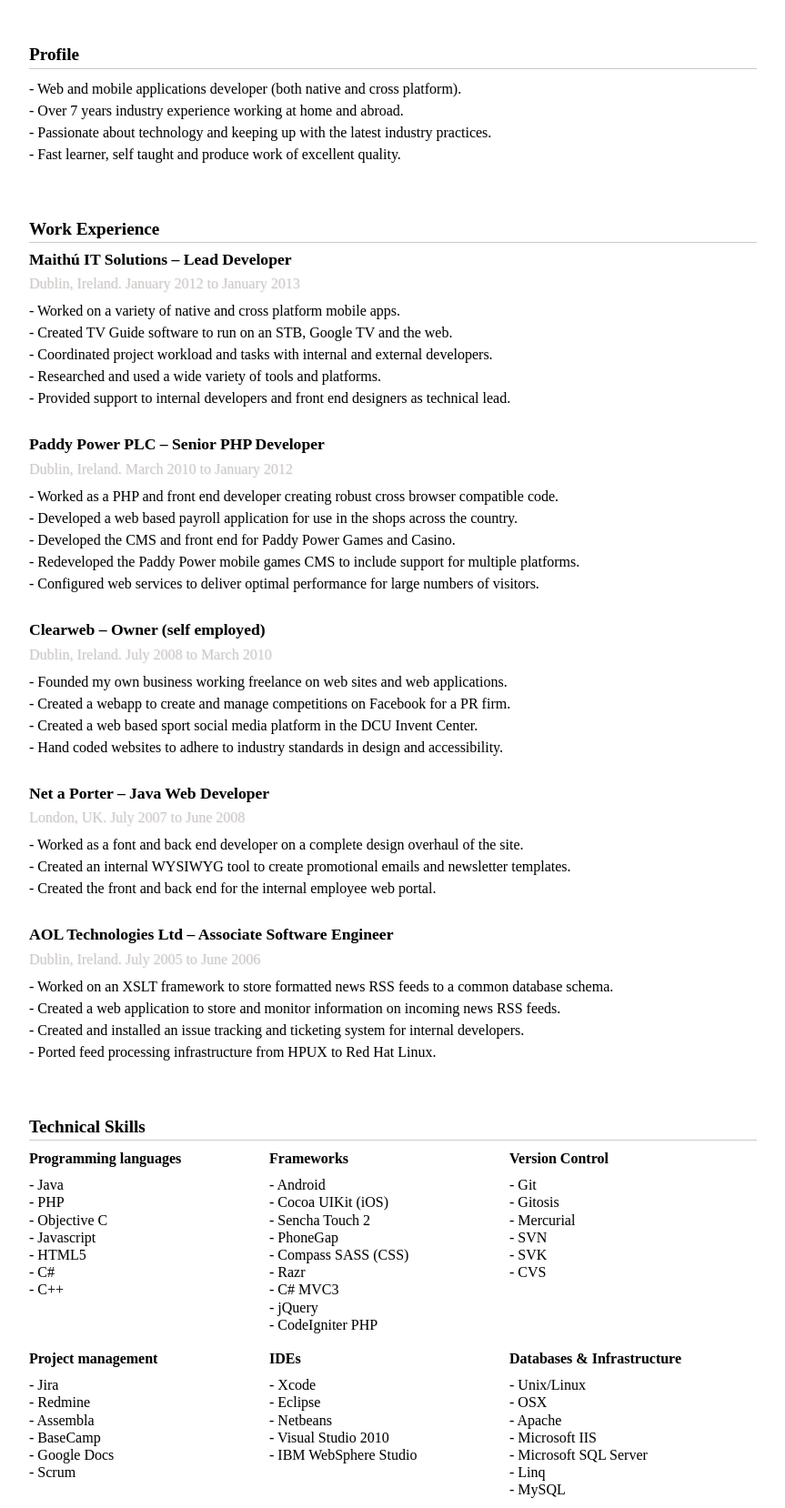
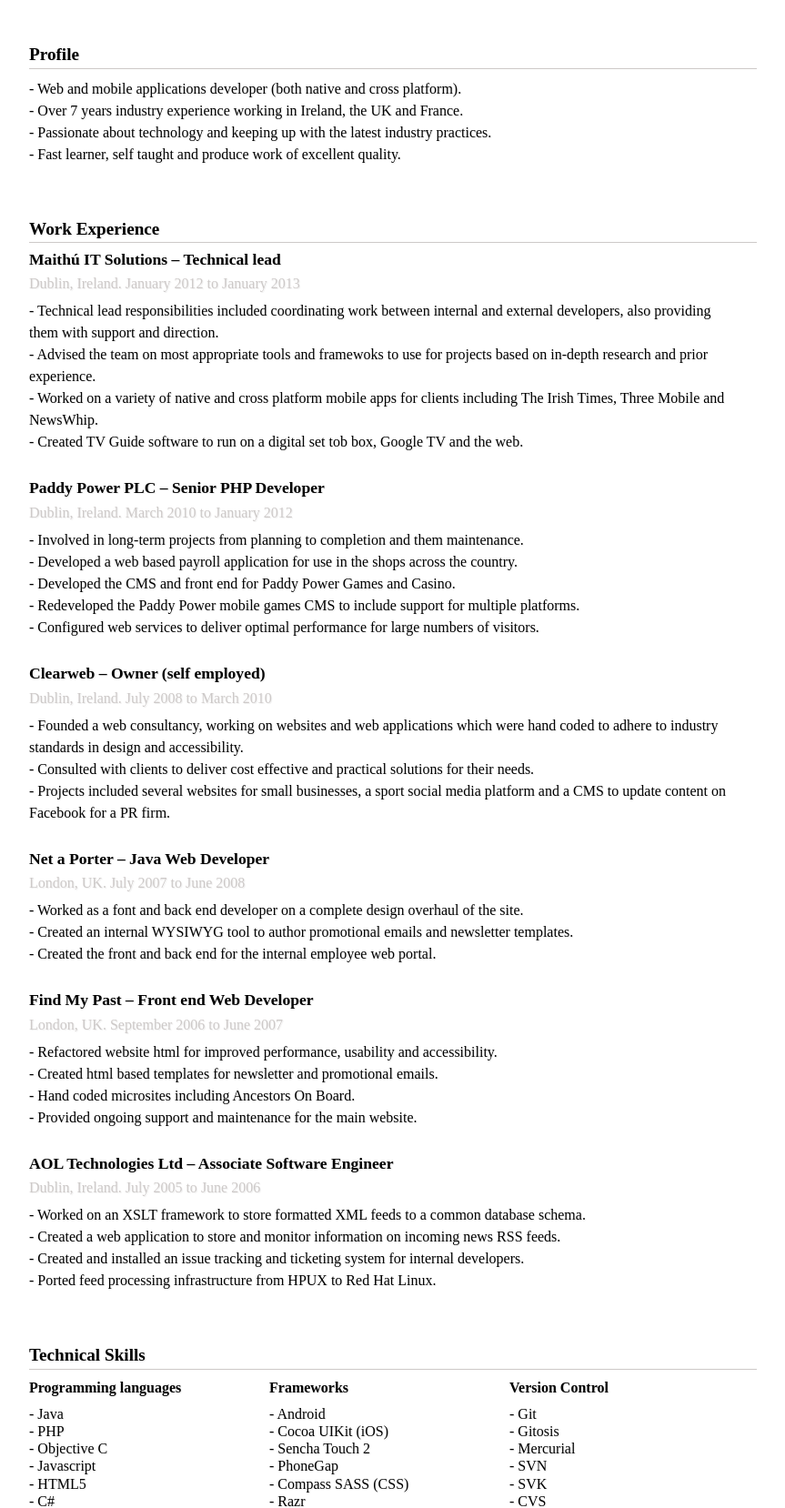
Before and after one commit to matfin/cv.mattfinucane.ie, a PHP site: page / in a window 1280 px wide. Shown: the part 113-1771 px from the top of the page at 91% size, without its empty margins (96-959 px from the left). Run offline with PHP 8.4, Linux system fonts and the light colour scheme; data that the repository does not hold is empty; some web fonts are replaced.

Commit message:
Style changes and content edits

```diff
--- a/assets/css/sass/screen.scss
+++ b/assets/css/sass/screen.scss
@@ -243,7 +243,7 @@ section{
                 h6{
                     font-size: 1.1em;
                     text-shadow: none;
-                    margin: 10px 0px 0px 80px;
+                    margin: 10px 0px 0px 12.5%;
                 }
             }
         }
--- a/assets/css/stylesheets/print.css
+++ b/assets/css/stylesheets/print.css
@@ -3,7 +3,7 @@
  * In this file you should write your main styles. (or centralize your imports)
  * Import this file using the following HTML or equivalent:
  * <link href="/stylesheets/screen.css" media="screen, projection" rel="stylesheet" type="text/css" /> */
-/* line 17, ../../../../../../../Library/Ruby/Gems/1.8/gems/compass-0.12.2/frameworks/compass/stylesheets/compass/reset/_utilities.scss */
+/* line 17, ../../../../../../../../Library/Ruby/Gems/1.8/gems/compass-0.12.2/frameworks/compass/stylesheets/compass/reset/_utilities.scss */
 html, body, div, span, applet, object, iframe,
 h1, h2, h3, h4, h5, h6, p, blockquote, pre,
 a, abbr, acronym, address, big, cite, code,
@@ -25,45 +25,45 @@ time, mark, audio, video {
   vertical-align: baseline;
 }
 
-/* line 22, ../../../../../../../Library/Ruby/Gems/1.8/gems/compass-0.12.2/frameworks/compass/stylesheets/compass/reset/_utilities.scss */
+/* line 22, ../../../../../../../../Library/Ruby/Gems/1.8/gems/compass-0.12.2/frameworks/compass/stylesheets/compass/reset/_utilities.scss */
 html {
   line-height: 1;
 }
 
-/* line 24, ../../../../../../../Library/Ruby/Gems/1.8/gems/compass-0.12.2/frameworks/compass/stylesheets/compass/reset/_utilities.scss */
+/* line 24, ../../../../../../../../Library/Ruby/Gems/1.8/gems/compass-0.12.2/frameworks/compass/stylesheets/compass/reset/_utilities.scss */
 ol, ul {
   list-style: none;
 }
 
-/* line 26, ../../../../../../../Library/Ruby/Gems/1.8/gems/compass-0.12.2/frameworks/compass/stylesheets/compass/reset/_utilities.scss */
+/* line 26, ../../../../../../../../Library/Ruby/Gems/1.8/gems/compass-0.12.2/frameworks/compass/stylesheets/compass/reset/_utilities.scss */
 table {
   border-collapse: collapse;
   border-spacing: 0;
 }
 
-/* line 28, ../../../../../../../Library/Ruby/Gems/1.8/gems/compass-0.12.2/frameworks/compass/stylesheets/compass/reset/_utilities.scss */
+/* line 28, ../../../../../../../../Library/Ruby/Gems/1.8/gems/compass-0.12.2/frameworks/compass/stylesheets/compass/reset/_utilities.scss */
 caption, th, td {
   text-align: left;
   font-weight: normal;
   vertical-align: middle;
 }
 
-/* line 30, ../../../../../../../Library/Ruby/Gems/1.8/gems/compass-0.12.2/frameworks/compass/stylesheets/compass/reset/_utilities.scss */
+/* line 30, ../../../../../../../../Library/Ruby/Gems/1.8/gems/compass-0.12.2/frameworks/compass/stylesheets/compass/reset/_utilities.scss */
 q, blockquote {
   quotes: none;
 }
-/* line 103, ../../../../../../../Library/Ruby/Gems/1.8/gems/compass-0.12.2/frameworks/compass/stylesheets/compass/reset/_utilities.scss */
+/* line 103, ../../../../../../../../Library/Ruby/Gems/1.8/gems/compass-0.12.2/frameworks/compass/stylesheets/compass/reset/_utilities.scss */
 q:before, q:after, blockquote:before, blockquote:after {
   content: "";
   content: none;
 }
 
-/* line 32, ../../../../../../../Library/Ruby/Gems/1.8/gems/compass-0.12.2/frameworks/compass/stylesheets/compass/reset/_utilities.scss */
+/* line 32, ../../../../../../../../Library/Ruby/Gems/1.8/gems/compass-0.12.2/frameworks/compass/stylesheets/compass/reset/_utilities.scss */
 a img {
   border: none;
 }
 
-/* line 116, ../../../../../../../Library/Ruby/Gems/1.8/gems/compass-0.12.2/frameworks/compass/stylesheets/compass/reset/_utilities.scss */
+/* line 116, ../../../../../../../../Library/Ruby/Gems/1.8/gems/compass-0.12.2/frameworks/compass/stylesheets/compass/reset/_utilities.scss */
 article, aside, details, figcaption, figure, footer, header, hgroup, menu, nav, section, summary {
   display: block;
 }
@@ -101,7 +101,7 @@ a {
 
 /* line 36, ../sass/print.scss */
 header {
-  border-bottom: 1px solid #000;
+  border-bottom: 1px solid black;
 }
 /* line 38, ../sass/print.scss */
 header h1 {
--- a/assets/css/stylesheets/screen.css
+++ b/assets/css/stylesheets/screen.css
@@ -3,7 +3,7 @@
  * In this file you should write your main styles. (or centralize your imports)
  * Import this file using the following HTML or equivalent:
  * <link href="/stylesheets/screen.css" media="screen, projection" rel="stylesheet" type="text/css" /> */
-/* line 17, ../../../../../../../Library/Ruby/Gems/1.8/gems/compass-0.12.2/frameworks/compass/stylesheets/compass/reset/_utilities.scss */
+/* line 17, ../../../../../../../../Library/Ruby/Gems/1.8/gems/compass-0.12.2/frameworks/compass/stylesheets/compass/reset/_utilities.scss */
 html, body, div, span, applet, object, iframe,
 h1, h2, h3, h4, h5, h6, p, blockquote, pre,
 a, abbr, acronym, address, big, cite, code,
@@ -25,45 +25,45 @@ time, mark, audio, video {
   vertical-align: baseline;
 }
 
-/* line 22, ../../../../../../../Library/Ruby/Gems/1.8/gems/compass-0.12.2/frameworks/compass/stylesheets/compass/reset/_utilities.scss */
+/* line 22, ../../../../../../../../Library/Ruby/Gems/1.8/gems/compass-0.12.2/frameworks/compass/stylesheets/compass/reset/_utilities.scss */
 html {
   line-height: 1;
 }
 
-/* line 24, ../../../../../../../Library/Ruby/Gems/1.8/gems/compass-0.12.2/frameworks/compass/stylesheets/compass/reset/_utilities.scss */
+/* line 24, ../../../../../../../../Library/Ruby/Gems/1.8/gems/compass-0.12.2/frameworks/compass/stylesheets/compass/reset/_utilities.scss */
 ol, ul {
   list-style: none;
 }
 
-/* line 26, ../../../../../../../Library/Ruby/Gems/1.8/gems/compass-0.12.2/frameworks/compass/stylesheets/compass/reset/_utilities.scss */
+/* line 26, ../../../../../../../../Library/Ruby/Gems/1.8/gems/compass-0.12.2/frameworks/compass/stylesheets/compass/reset/_utilities.scss */
 table {
   border-collapse: collapse;
   border-spacing: 0;
 }
 
-/* line 28, ../../../../../../../Library/Ruby/Gems/1.8/gems/compass-0.12.2/frameworks/compass/stylesheets/compass/reset/_utilities.scss */
+/* line 28, ../../../../../../../../Library/Ruby/Gems/1.8/gems/compass-0.12.2/frameworks/compass/stylesheets/compass/reset/_utilities.scss */
 caption, th, td {
   text-align: left;
   font-weight: normal;
   vertical-align: middle;
 }
 
-/* line 30, ../../../../../../../Library/Ruby/Gems/1.8/gems/compass-0.12.2/frameworks/compass/stylesheets/compass/reset/_utilities.scss */
+/* line 30, ../../../../../../../../Library/Ruby/Gems/1.8/gems/compass-0.12.2/frameworks/compass/stylesheets/compass/reset/_utilities.scss */
 q, blockquote {
   quotes: none;
 }
-/* line 103, ../../../../../../../Library/Ruby/Gems/1.8/gems/compass-0.12.2/frameworks/compass/stylesheets/compass/reset/_utilities.scss */
+/* line 103, ../../../../../../../../Library/Ruby/Gems/1.8/gems/compass-0.12.2/frameworks/compass/stylesheets/compass/reset/_utilities.scss */
 q:before, q:after, blockquote:before, blockquote:after {
   content: "";
   content: none;
 }
 
-/* line 32, ../../../../../../../Library/Ruby/Gems/1.8/gems/compass-0.12.2/frameworks/compass/stylesheets/compass/reset/_utilities.scss */
+/* line 32, ../../../../../../../../Library/Ruby/Gems/1.8/gems/compass-0.12.2/frameworks/compass/stylesheets/compass/reset/_utilities.scss */
 a img {
   border: none;
 }
 
-/* line 116, ../../../../../../../Library/Ruby/Gems/1.8/gems/compass-0.12.2/frameworks/compass/stylesheets/compass/reset/_utilities.scss */
+/* line 116, ../../../../../../../../Library/Ruby/Gems/1.8/gems/compass-0.12.2/frameworks/compass/stylesheets/compass/reset/_utilities.scss */
 article, aside, details, figcaption, figure, footer, header, hgroup, menu, nav, section, summary {
   display: block;
 }
@@ -78,11 +78,11 @@ html {
 body {
   width: 100%;
   height: 100%;
-  font-family: 'Average Sans' sans-serif;
+  font-family: "Average Sans" sans-serif;
   font-size: 1.0em;
   color: #000;
-  border-top: 30px solid #D0E2D5;
-  text-shadow: 1px 1px 1px #eee;
+  border-top: 30px solid #d0e2d5;
+  text-shadow: 1px 1px 1px #eeeeee;
 }
 
 /* line 25, ../sass/screen.scss */
@@ -104,7 +104,7 @@ header, section {
 
 /* line 38, ../sass/screen.scss */
 header {
-  border-bottom: 1px solid #000;
+  border-bottom: 1px solid black;
 }
 /* line 40, ../sass/screen.scss */
 header h1 {
@@ -358,7 +358,7 @@ section a:visited {
 #portfolio div figure figcaption h6 {
   font-size: 1.1em;
   text-shadow: none;
-  margin: 10px 0px 0px 80px;
+  margin: 10px 0px 0px 12.5%;
 }
 
 /* line 253, ../sass/screen.scss */
--- a/includes/experience.php
+++ b/includes/experience.php
@@ -2,16 +2,15 @@
     $jobs = array(
         new job(
             'Maith&uacute; IT Solutions',
-            'Lead Developer',
+            'Technical lead',
             'Dublin, Ireland',
             new DateTime('2012-01-16'),
             new DateTime(),
             array(
-                'Worked on a variety of native and cross platform mobile apps.',
-                'Created TV Guide software to run on an STB, Google TV and the web.',
-                'Coordinated project workload and tasks with internal and external developers.',
-                'Researched and used a wide variety of tools and platforms.',
-                'Provided support to internal developers and front end designers as technical lead.'
+                'Technical lead responsibilities included coordinating work between internal and external developers, also providing them with support and direction.',
+                'Advised the team on most appropriate tools and framewoks to use for projects based on in-depth research and prior experience.',
+                'Worked on a variety of native and cross platform mobile apps for clients including The Irish Times, Three Mobile and NewsWhip.',
+                'Created TV Guide software to run on a digital set tob box, Google TV and the web.'
             )
         ),
         new job(
@@ -21,7 +20,7 @@
             new DateTime('2010-03-08'),
             new DateTime('2012-01-11'),
             array(
-                'Worked as a PHP and front end developer creating robust cross browser compatible code.',
+                'Involved in long-term projects from planning to completion and them maintenance.',
                 'Developed a web based payroll application for use in the shops across the country.',
                 'Developed the CMS and front end for Paddy Power Games and Casino.',
                 'Redeveloped the Paddy Power mobile games CMS to include support for multiple platforms.',
@@ -35,10 +34,9 @@
             new DateTime('2008-07-01'),
             new DateTime('2010-03-08'),
             array(
-                'Founded my own business working freelance on web sites and web applications.',
-                'Created a webapp to create and manage competitions on Facebook for a PR firm.',
-                'Created a web based sport social media platform in the DCU Invent Center.',
-                'Hand coded websites to adhere to industry standards in design and accessibility.'
+                'Founded a web consultancy, working on websites and web applications which were hand coded to adhere to industry standards in design and accessibility.',
+                'Consulted with clients to deliver cost effective and practical solutions for their needs.',
+                'Projects included several websites for small businesses, a sport social media platform and a CMS to update content on Facebook for a PR firm.'
             )
         ),
         new job(
@@ -49,8 +47,21 @@
             new DateTime('2008-06-28'),
             array(
                 'Worked as a font and back end developer on a complete design overhaul of the site.',
-                'Created an internal WYSIWYG tool to create promotional emails and newsletter templates.',
+                'Created an internal WYSIWYG tool to author promotional emails and newsletter templates.',
                 'Created the front and back end for the internal employee web portal.'
+            )
+        ),
+        new job(
+            'Find My Past',
+            'Front end Web Developer',
+            'London, UK',
+            new DateTime('2006-09-12'),
+            new DateTime('2007-06-30'),
+            array(
+                'Refactored website html for improved performance, usability and accessibility.',
+                'Created html based templates for newsletter and promotional emails.',
+                'Hand coded microsites including Ancestors On Board.',
+                'Provided ongoing support and maintenance for the main website.'
             )
         ),
         new job(
@@ -60,7 +71,7 @@
             new DateTime('2005-07-01'),
             new DateTime('2006-06-15'),
             array(
-                'Worked on an XSLT framework to store formatted news RSS feeds to a common database schema.',
+                'Worked on an XSLT framework to store formatted XML feeds to a common database schema.',
                 'Created a web application to store and monitor information on incoming news RSS feeds.',
                 'Created and installed an issue tracking and ticketing system for internal developers.',
                 'Ported feed processing infrastructure from HPUX to Red Hat Linux.'
@@ -73,14 +84,6 @@
     Work Experience
 </h2>
 <?php
-     /*
-     * company,
-     * position,
-     * location,
-     * start_date,
-     * end_date,
-     * roles
-     */
     foreach($jobs as $job){
 ?>
 <h3>
@@ -103,29 +106,3 @@
 <?php
     }
 ?>
-
-
-<!-- Company -->
-
-<? /* ?>
-
-<h3>
-    Net&ndash;&Aacute;&ndash;Porter
-</h3>
-<h4>
-    London &ndash; UK. <time datetime="2007-07-01">July 2007</time> to <time datetime="2008-07-01">July 2008</time>
-</h4>
-<h5 data-languages="php, javascript, html5">
-    Website redesign
-</h5>
-<p>
-    Worked as part of a team of designers, developers and UX consultants to completely redesign and redevelop the website to facilitate SEO, content updates and front end usability.
-</p>
-<h5>
-    Web Applications
-</h5>
-<p>
-    Designed and developed the comapny&#39;s internal corporate intranet for use by staff members in the UK and US. I also developed a WYSIWYG tool to allow the marketing team to build templated HTML emails.
-</p>
-
-<? */ ?>
--- a/includes/profile.php
+++ b/includes/profile.php
@@ -6,7 +6,7 @@
         Web and mobile applications developer (both native and cross platform).
     </li>
     <li>
-        Over 7 years industry experience working at home and abroad.
+        Over 7 years industry experience working in Ireland, the UK and France.
     </li>
     <li>
         Passionate about technology and keeping up with the latest industry practices.
```
Also changed, not shown: 1 other file.
